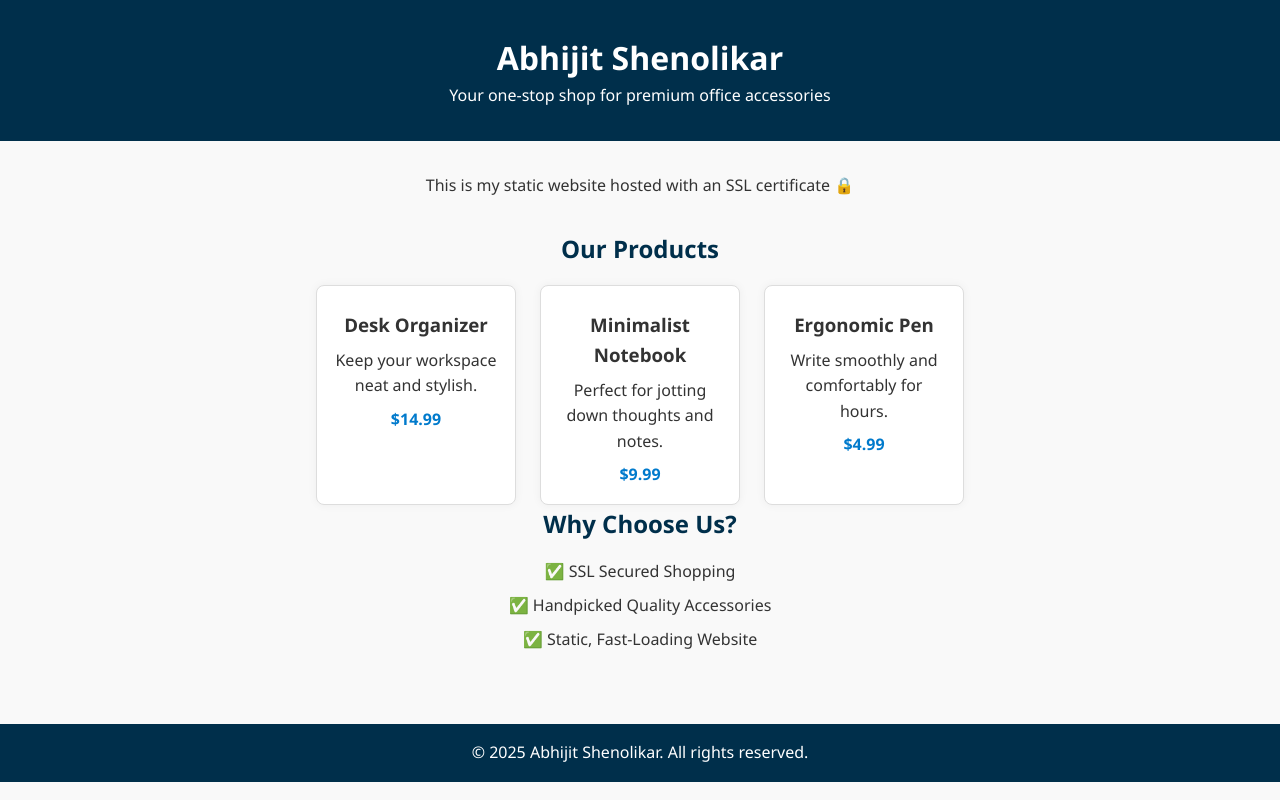
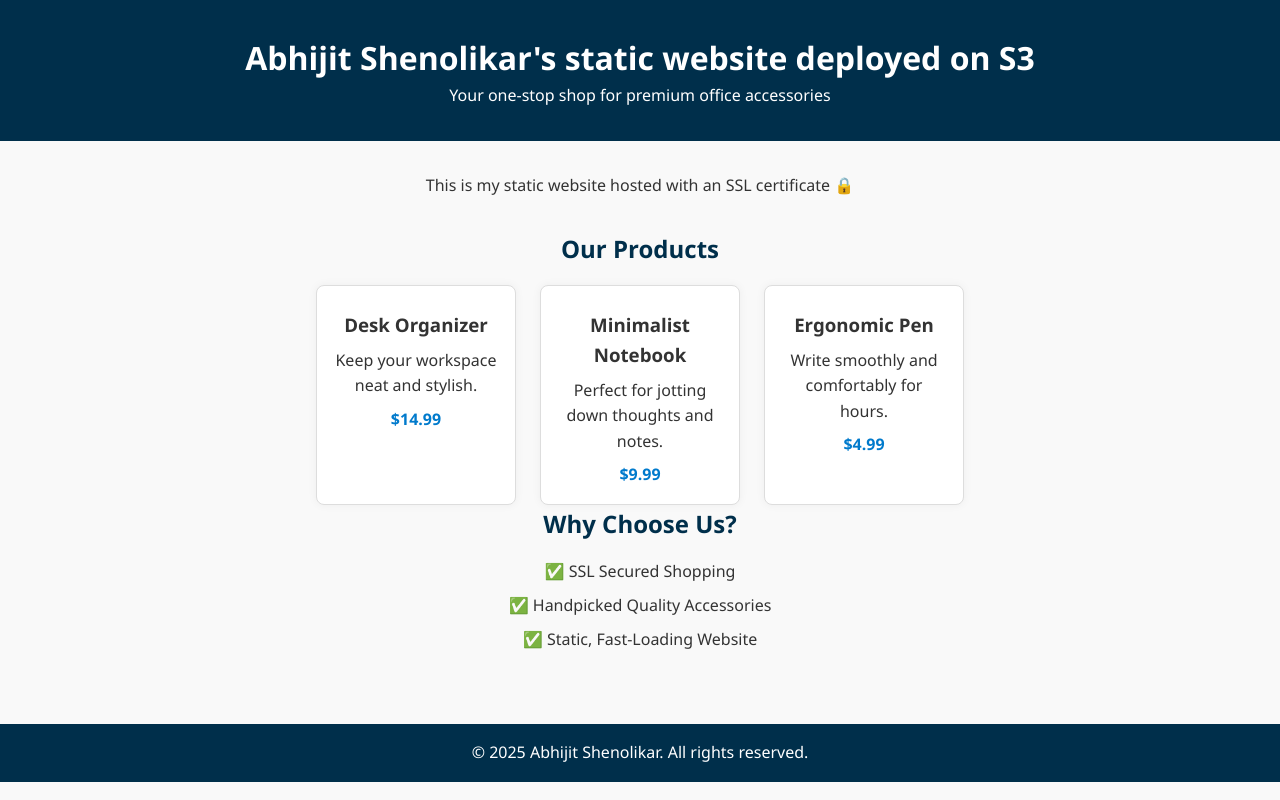
Before and after one commit to abhijitshenolikar/static-website, a plain HTML site: page website/index.html in a window 1280 px wide. Drawn offline with Linux system fonts and the light colour scheme.

Commit message:
updated index.html

```diff
--- a/website/index.html
+++ b/website/index.html
@@ -8,7 +8,7 @@
 </head>
 <body>
   <header>
-    <h1>Abhijit Shenolikar</h1>
+    <h1>Abhijit Shenolikar's static website deployed on S3</h1>
     <p>Your one-stop shop for premium office accessories</p>
   </header>
 
```
